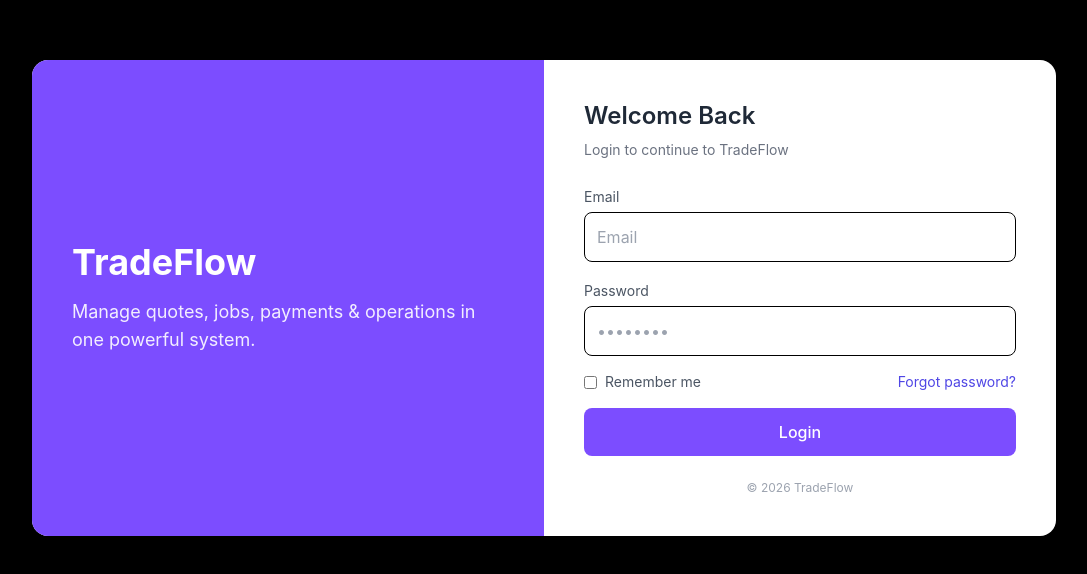
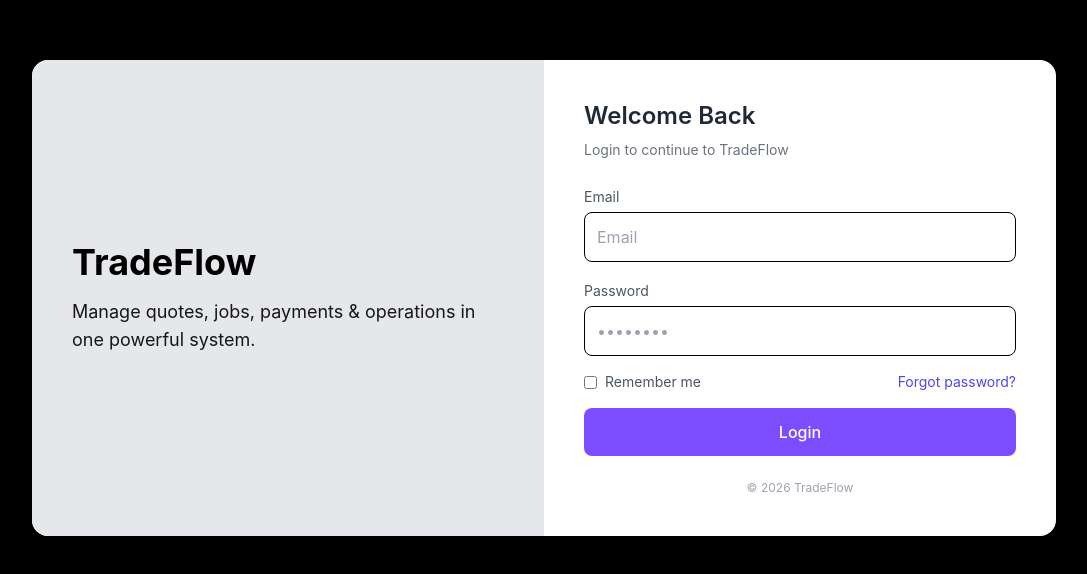
Before and after one commit to sanky1989/tradeflow-web, a React (Vite) app: page / in a window 1280 px wide. Shown: the part 102-676 px from the top of the page, without its empty margins (96-1183 px from the left). Built offline with nearby package versions, Linux system fonts and the light colour scheme.

Commit message:
feedbacks 21-04-2026

```diff
--- a/src/pages/auth/Login.jsx
+++ b/src/pages/auth/Login.jsx
@@ -89,7 +89,7 @@ const Login = () => {
       <div className="bg-white shadow-2xl rounded-2xl w-full max-w-5xl flex flex-col md:flex-row overflow-hidden">
 
         {/* LEFT SIDE */}
-        <div className="hidden md:flex md:w-1/2 bg-accent text-white p-10 flex-col justify-center">
+        <div className="hidden md:flex md:w-1/2 bg-gray-200 text-black p-10 flex-col justify-center">
           <h1 className="text-4xl font-bold mb-4">TradeFlow</h1>
           <p className="text-lg opacity-90">
             Manage quotes, jobs, payments & operations in one powerful system.
```
